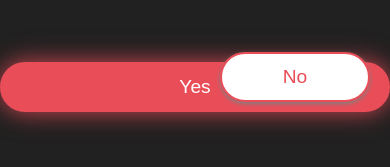
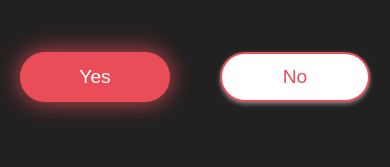
Before and after one commit to jairoxd6/hehepwedeba, a plain HTML site: page index.html in a window 390 px wide. Shown: the part 547-714 px from the top of the page. Drawn offline with nearby package versions, Linux system fonts and the light colour scheme.

Commit message:
style.css

```diff
--- a/style.css
+++ b/style.css
@@ -91,10 +91,6 @@ button:nth-child(2) {
     color: #e94d58;
 }
 
-/* Media query for screens smaller than 600px (typical mobile phones) */
-@media only screen and (max-width: 574px) {
-    button.yes-btn {
-        width: 100%; /* Make the button full width on small screens */
-        margin: 10px 0; /* Add some margin for spacing */
-    }
+@media only screen and (max-width: 600px) {
+
 }
```
